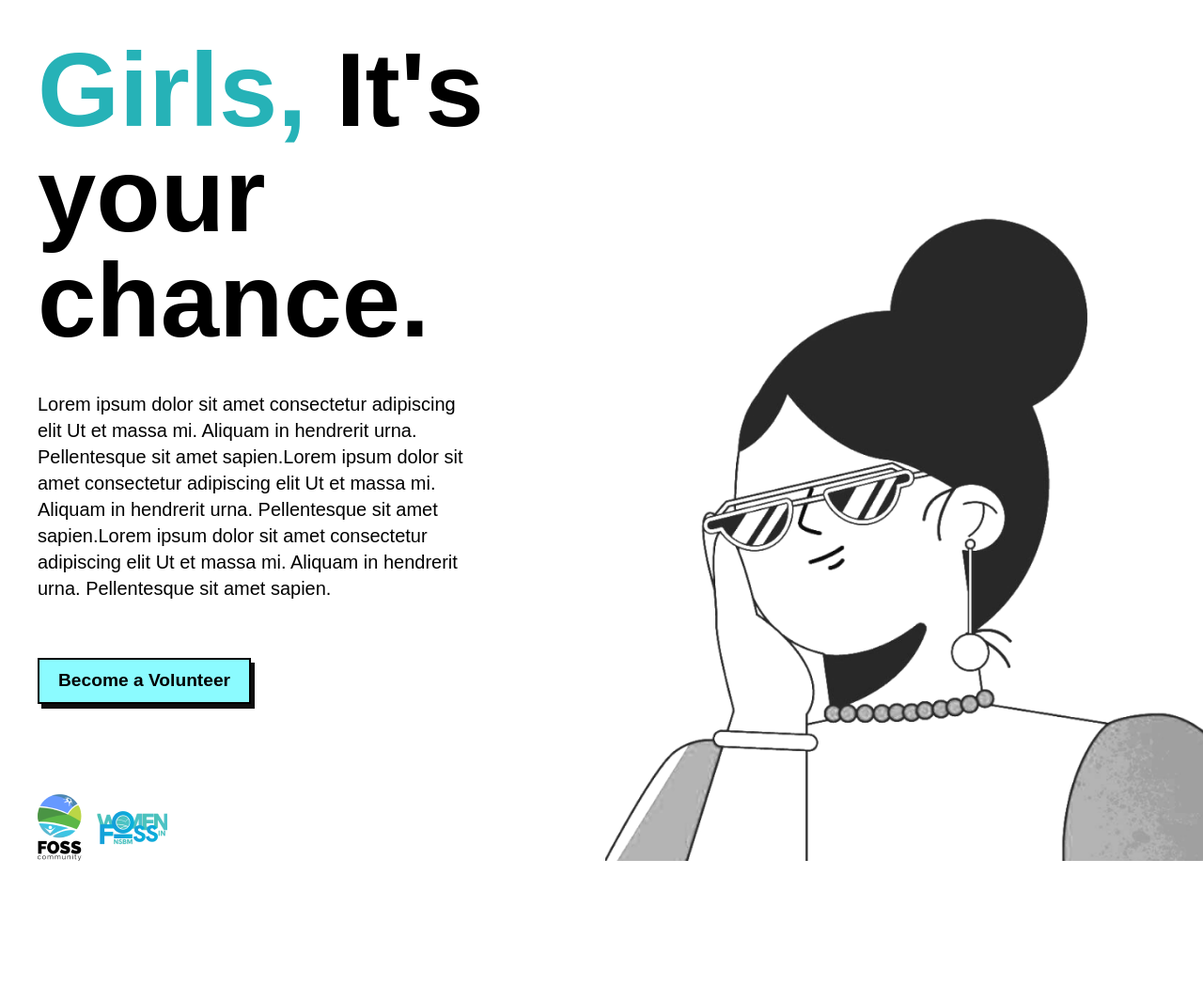
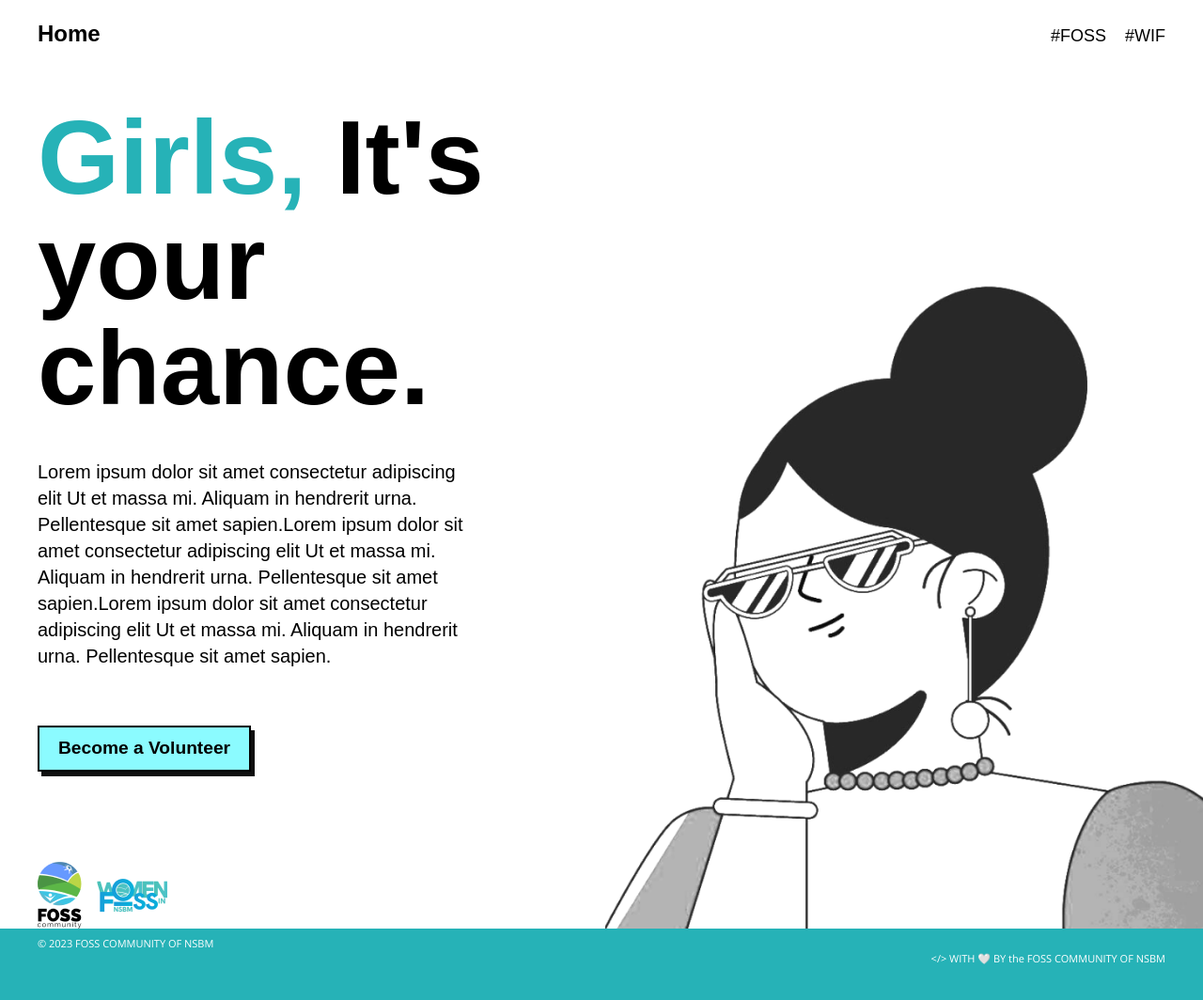
Before and after one commit to fossnsbm/WIF-Volunteer-Registration, a React (Vite) app: page / in a window 1280 px wide. Shown: the top 1064 px of the page at 94% size. Before the commit the page ends 916 px from the top, so only its background shows below. Built offline with nearby package versions, Linux system fonts and the light colour scheme; a web font is replaced by a local one.

Commit message:
navbar-footer

```diff
--- a/src/components/Footer.jsx
+++ b/src/components/Footer.jsx
@@ -2,10 +2,20 @@ import React from 'react'
 
 function Footer() {
   return (
-    <div>
-        <h1>Footer</h1>
-        //Look the button style in the index.css file. The style is fixed and it's globally applied.
-    </div>
+    <>
+      <>
+      <footer className="w-full bottom-0 h-12 md:flex md:flex-col">
+        <div className="bg-[#26B2B7] text-white px-10 py-2 font-openSans text-[11px] items-end min-h-screen">
+          <div className="text-center md:text-left lg:text-left">
+            © 2023 FOSS COMMUNITY OF NSBM
+          </div>
+          <div className="text-center md:text-right lg:text-right">
+            &lt;/&gt; WITH 🤍 BY the FOSS COMMUNITY OF NSBM
+          </div>
+        </div>
+      </footer>
+    </>
+    </>
   )
 }
 
--- a/src/components/NavBar.jsx
+++ b/src/components/NavBar.jsx
@@ -2,10 +2,21 @@ import React from 'react'
 
 function NavBar() {
   return (
-    <div>
-        <h1>NavBar</h1>
-        //Look the button style in the index.css file. The style is fixed and it's globally applied.
-    </div>
+    <>
+      <div className="text-black flex justify-between px-10 py-5">
+        <div className="text-left font-bold text-2xl items-end">
+          Home
+        </div>
+        <div className="text-right font-normal flex text-lg items-end">
+          <div className="p-0">
+            #FOSS
+          </div>
+          <div className="pl-5">
+            #WIF
+          </div>
+        </div>
+      </div>
+    </>
   )
 }
 
--- a/src/pages/Home.jsx
+++ b/src/pages/Home.jsx
@@ -1,7 +1,11 @@
 import React from "react";
+import NavBar from '../components/NavBar'
+import Footer from '../components/Footer'
 
 function Home() {
   return (
+    <>
+    <NavBar/>
     <seciton>
       <div className="pl-10 pt-10 lg:flex lg:flex:row">
 
@@ -51,6 +55,8 @@ function Home() {
         </div>
       </div>
     </seciton>
+    <Footer/>
+    </>
   );
 }
 
```
